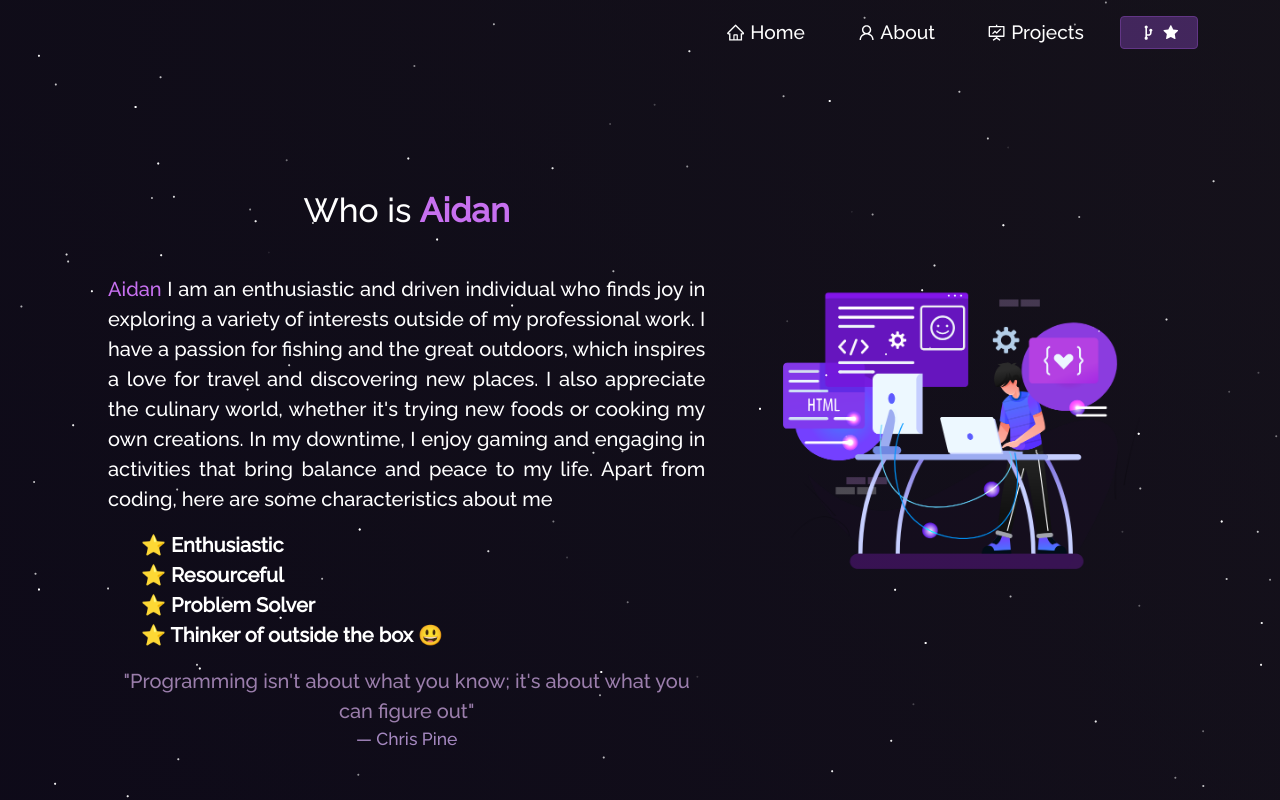
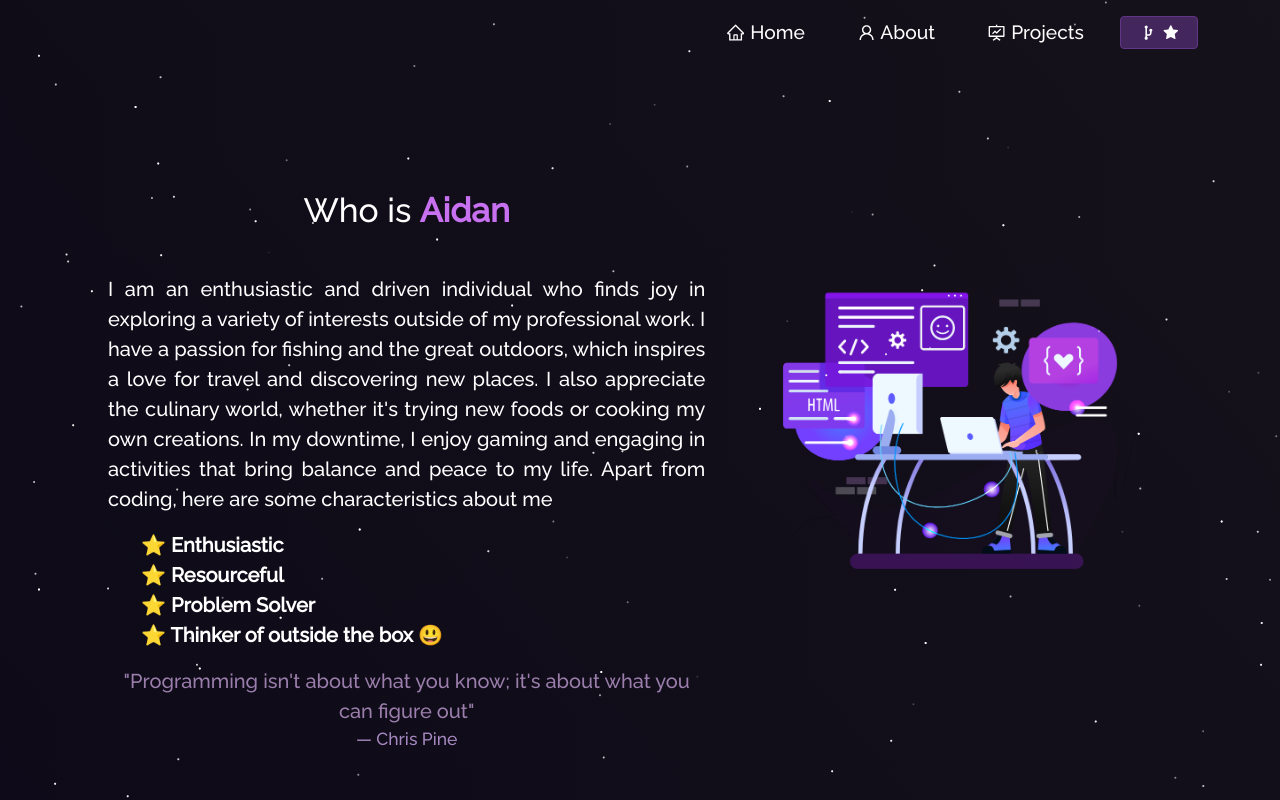
Before and after one commit to omni-aa/Uptodate-Portfolio, a React (Create React App) app: page /about in a window 1280 px wide. Shown: the top 800 px of the page. Built offline with nearby package versions, Linux system fonts and the light colour scheme.

Commit message:
Fixing AboutCard.js incorrections

```diff
--- a/src/components/About/AboutCard.js
+++ b/src/components/About/AboutCard.js
@@ -9,7 +9,7 @@ function AboutCard() {
       <Card.Body>
         <blockquote className="blockquote mb-0">
           <p style={{ textAlign: "justify" }}>
-            <span className="purple">Aidan </span>I am an enthusiastic and driven individual who finds joy in exploring a variety of interests outside of my professional work.
+            I am an enthusiastic and driven individual who finds joy in exploring a variety of interests outside of my professional work.
             I have a passion for fishing and the great outdoors, which inspires a love for travel and discovering new places.
             I also appreciate the culinary world, whether it's trying new foods or cooking my own creations. In my downtime,
             I enjoy gaming and engaging in activities that bring balance and peace to my life.
```
